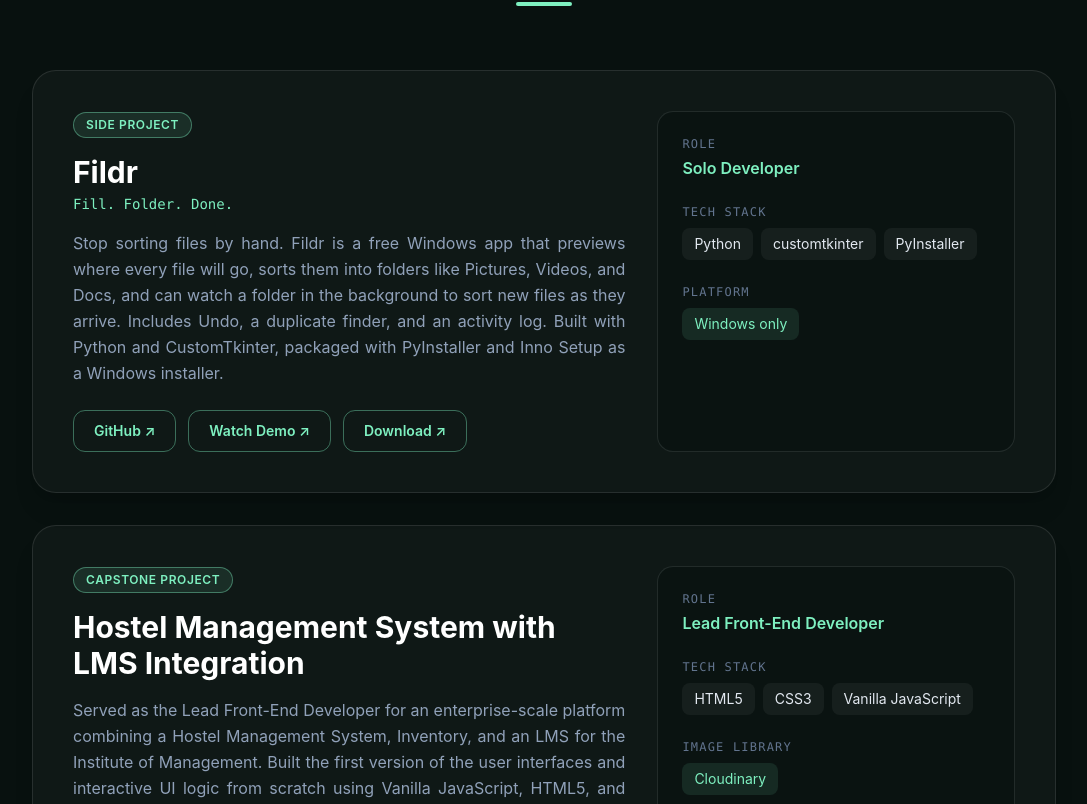
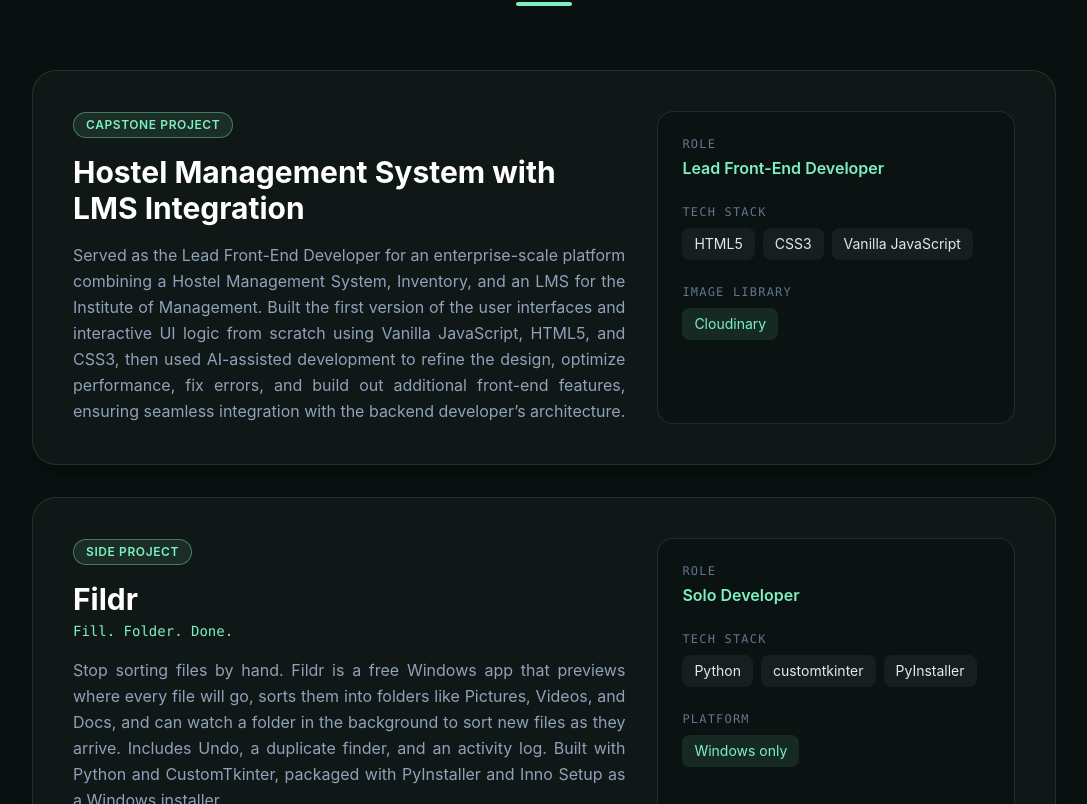
Before and after one commit to Ganawil60/LiwanagPortfollio, a React (Vite) app: page / in a window 1280 px wide. Shown: the part 1956-2760 px from the top of the page, without its empty margins (96-1183 px from the left). Built offline with nearby package versions, Linux system fonts and the light colour scheme.

Commit message:
Update App.jsx

```diff
--- a/src/App.jsx
+++ b/src/App.jsx
@@ -25,6 +25,17 @@ const PROFILE = {
 
 const PROJECTS = [
   {
+    tag: 'Capstone Project',
+    title: 'Hostel Management System with LMS Integration',
+    tagline: '',
+    desc: "Served as the Lead Front-End Developer for an enterprise-scale platform combining a Hostel Management System, Inventory, and an LMS for the Institute of Management. Built the first version of the user interfaces and interactive UI logic from scratch using Vanilla JavaScript, HTML5, and CSS3, then used AI-assisted development to refine the design, optimize performance, fix errors, and build out additional front-end features, ensuring seamless integration with the backend developer’s architecture.",
+    role: 'Lead Front-End Developer',
+    stack: ['HTML5', 'CSS3', 'Vanilla JavaScript'],
+    extraLabel: 'Image Library',
+    extra: ['Cloudinary'],
+    links: [],
+  },
+  {
     tag: 'Side Project',
     title: 'Fildr',
     tagline: 'Fill. Folder. Done.',
@@ -38,17 +49,6 @@ const PROJECTS = [
       { label: 'Watch Demo', href: 'https://youtu.be/3WlPHS4oxso' },
       { label: 'Download', href: 'https://ganawil60.github.io/Fildr-Website/' },
     ],
-  },
-  {
-    tag: 'Capstone Project',
-    title: 'Hostel Management System with LMS Integration',
-    tagline: '',
-    desc: "Served as the Lead Front-End Developer for an enterprise-scale platform combining a Hostel Management System, Inventory, and an LMS for the Institute of Management. Built the first version of the user interfaces and interactive UI logic from scratch using Vanilla JavaScript, HTML5, and CSS3, then used AI-assisted development to refine the design, optimize performance, fix errors, and build out additional front-end features, ensuring seamless integration with the backend developer’s architecture.",
-    role: 'Lead Front-End Developer',
-    stack: ['HTML5', 'CSS3', 'Vanilla JavaScript'],
-    extraLabel: 'Image Library',
-    extra: ['Cloudinary'],
-    links: [],
   },
   {
     tag: 'Side Project',
```
